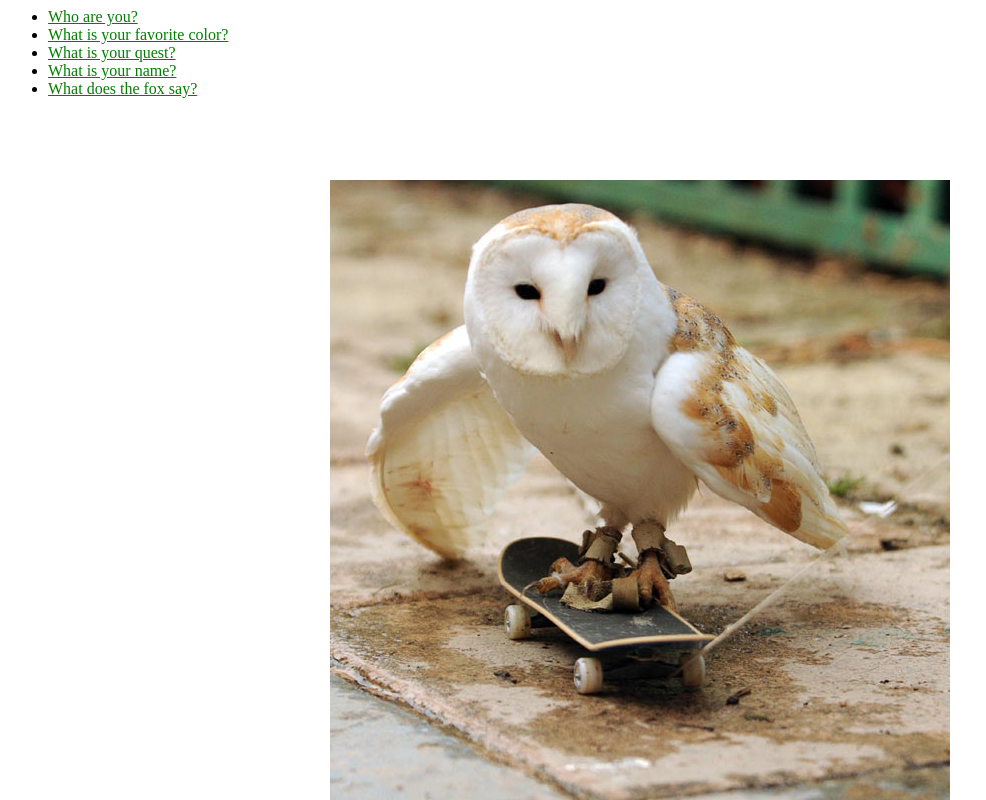
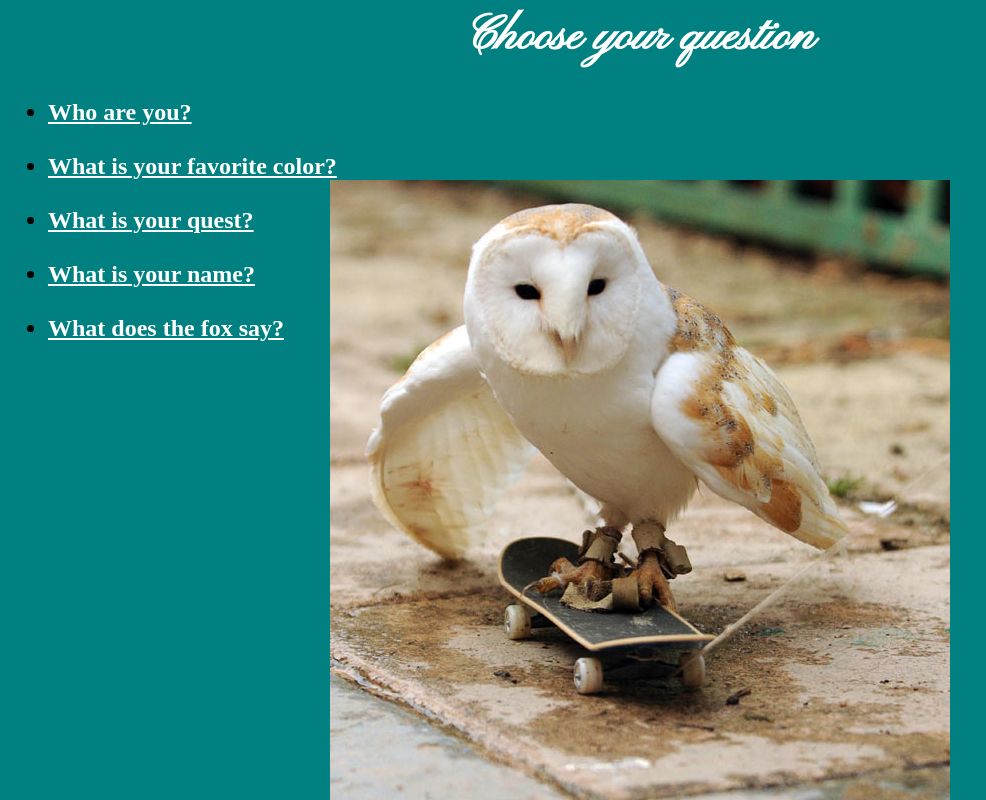
Before and after one commit to AprilC1983/WebBrowserProject, a Django app: page /polls/ in a window 1280 px wide. Shown: the whole page, without its empty margins (0-986 px from the left). Run offline with Django 3.2, Linux system fonts and the light colour scheme; data comes from the database, SQL or seed files in the repository; both versions use the stored data as it was after the commit.

Commit message:
After HTML Edits

```diff
--- a/polls/static/polls/style.css
+++ b/polls/static/polls/style.css
@@ -1,7 +1,20 @@
 li a {
-    color: green;
+    color: white;
 }
 
+a.white		{color: white;
+		font-size: 2em;
+		font-family: "pinyon script", "times new roman", arial, sans-serif;
+		text-decoration: none;}
+
 body {
-    background: white url("images/background.JPG") no-repeat center bottom;
+    background: teal url("images/background.JPG") no-repeat center bottom;
 }
+
+h1          { color: White;
+		font-family: "pinyon script", "times new roman", sans-serif;
+		font-style: itallic;
+		text-align: center;
+                font-size: 3em; }
+
+h2			{font-style: itallic;}
--- a/polls/templates/polls/index.html
+++ b/polls/templates/polls/index.html
@@ -1,13 +1,16 @@
 {% load staticfiles %}
 
 <link rel="stylesheet" type="text/css" href="{% static 'polls/style.css' %}" />
+<link href='http://fonts.googleapis.com/css?family=Pinyon+Script' rel='stylesheet' type='text/css'>
 
 {% if latest_question_list %}
-    <ul>
+    <h1>Choose your question</h1>
+    <h2><ul>
     {% for question in latest_question_list %}
         <li><a href="{% url 'polls:detail' question.id %}">{{ question.question_text }}</a></li>
+		<br/>
     {% endfor %}
-    </ul>
+    </ul></h2>
 {% else %}
     <p>No polls are available.</p>
 {% endif %}
--- a/polls/templates/polls/results.html
+++ b/polls/templates/polls/results.html
@@ -1,3 +1,8 @@
+{% load staticfiles %}
+
+<link rel="stylesheet" type="text/css" href="{% static 'polls/style.css' %}" />
+<link href='http://fonts.googleapis.com/css?family=Pinyon+Script' rel='stylesheet' type='text/css'>
+
 <h1>{{ question.question_text }}</h1>
 
 <ul>
@@ -6,4 +11,5 @@
 {% endfor %}
 </ul>
 
+
 <a href="{% url 'polls:detail' question.id %}">Vote again?</a>
```
Also changed, not shown: polls/templates/polls/detail.html (+9 -1 lines), db.sqlite3.
